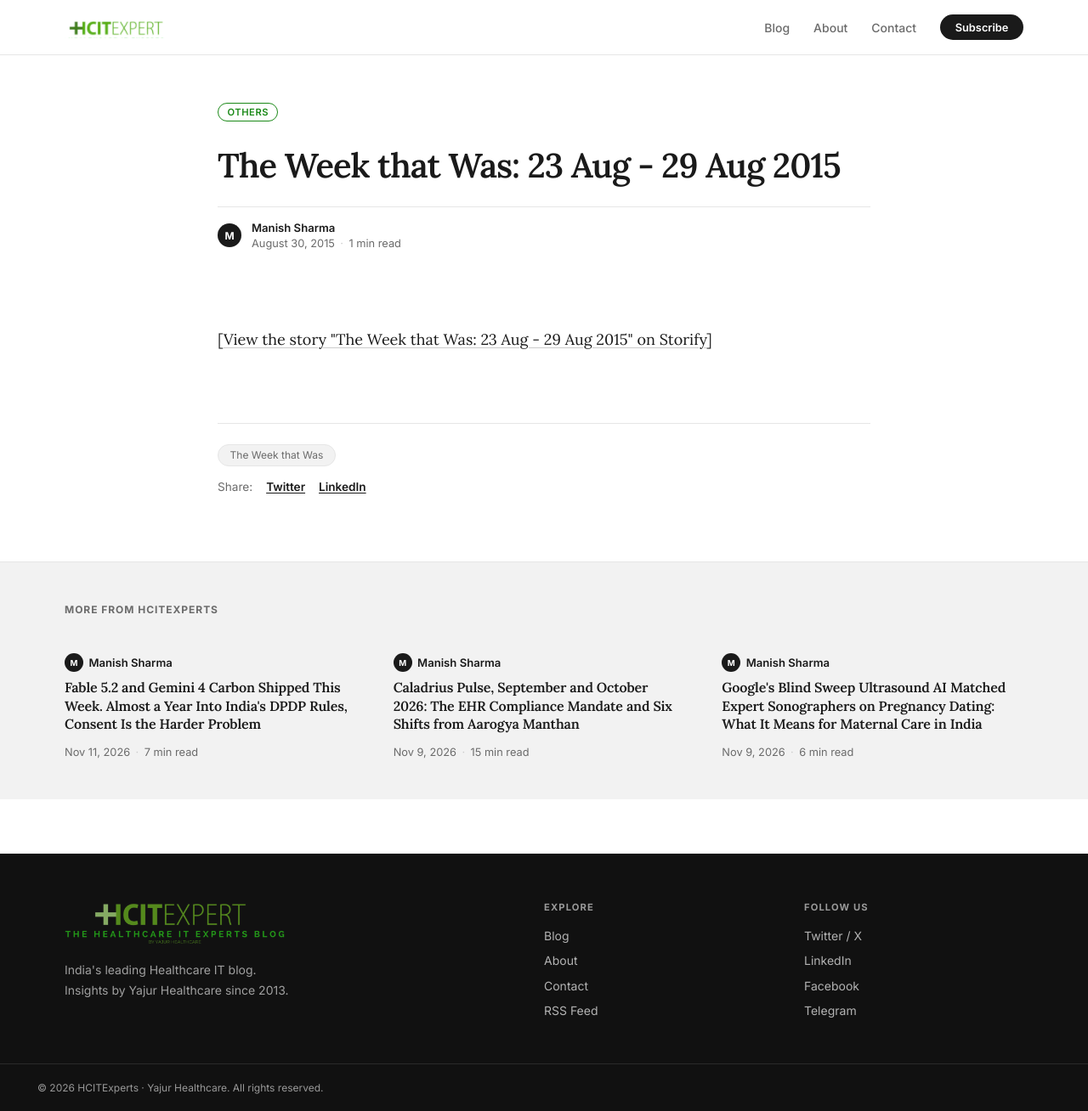
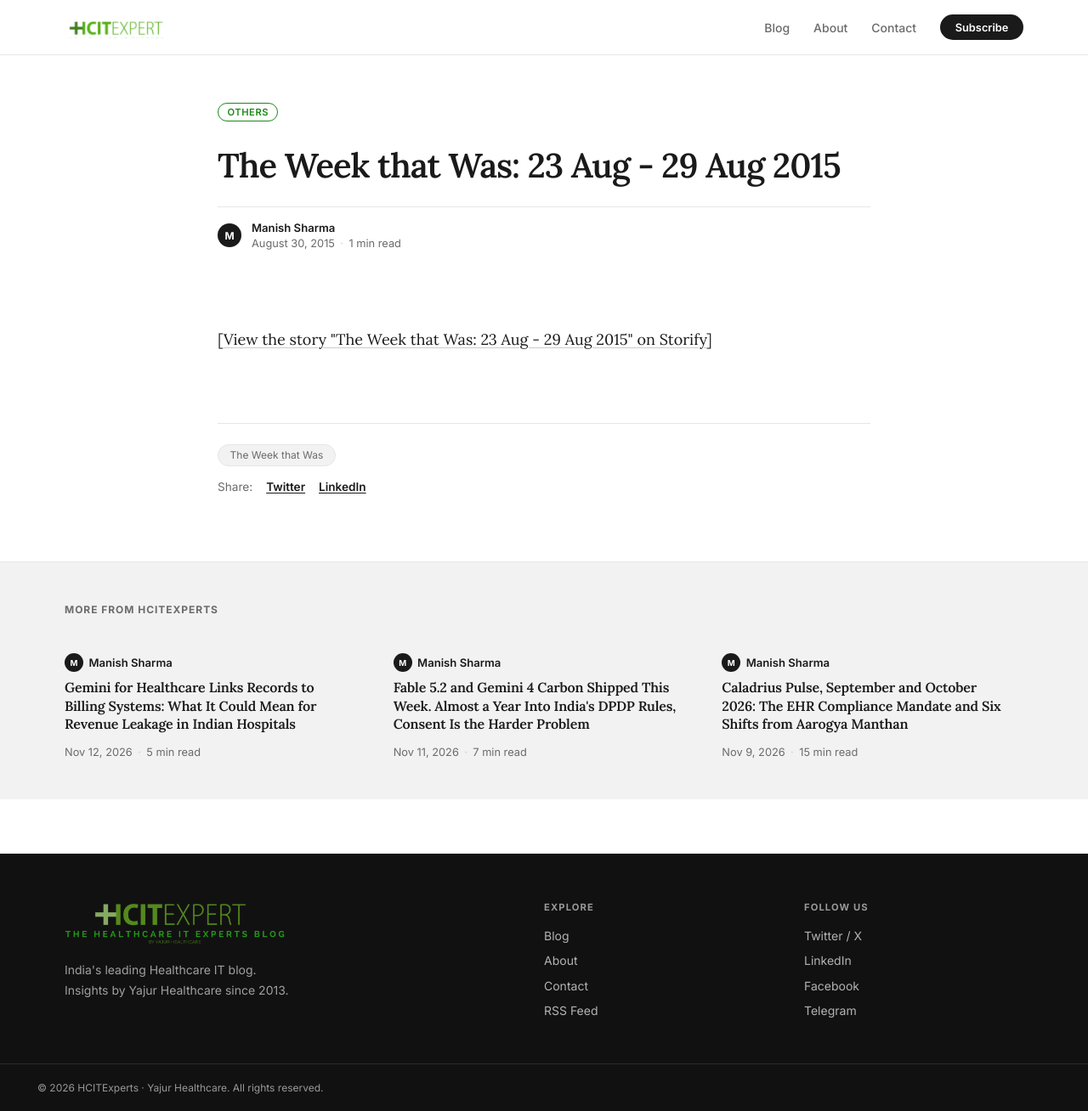
Before and after one commit to msharmas-yajur/hcitexpert-com, a Jekyll site: the page built from _posts/2015-08-30-the-week-that-was-23-aug-29-aug-2015.md, in a window 1280 px wide and 1308 px high. Shown: the whole window at 85% size. Built offline with Jekyll 4.4.1, drawn with Linux system fonts in a browser that asks for light colours; part of the change alters nothing that is shown.

Commit message:
post: Clinical Frontier 2026-11-12 - hospital-revenue-leakage
Co-Authored-By: Claude Sonnet 5.5 <noreply@anthropic.com>
Claude-Session: https://claude.ai/code/session_013kodvpn1aXpbMMUpAaKEq4

```diff
--- a/_data/clinical_frontier_covered.yml
+++ b/_data/clinical_frontier_covered.yml
@@ -316,4 +316,15 @@ covered:
       - https://www.meity.gov.in/static/uploads/2025/11/53450e6e5dc0bfa85ebd78686cadad39.pdf
       - https://www.pib.gov.in/PressReleasePage.aspx?PRID=2190014
 
+  - date: 2026-11-12
+    slug: 2026-11-12-gemini-for-healthcare-ehr-billing-revenue-leakage-pmjay-india
+    angle: hospital-revenue-leakage
+    models: ["Gemini for healthcare (Google Cloud)", "Claude Fable 5.2 (Anthropic)"]
+    sources:
+      - https://blog.google/innovation-and-ai/infrastructure-and-cloud/google-cloud/gemini-for-healthcare/
+      - https://blog.google/innovation-and-ai/technology/health/evaluating-health-ai-at-scale/
+      - https://www.anthropic.com/claude-fable-and-mythos-5-2
+      - https://www.pib.gov.in/PressReleasePage.aspx?PRID=2243769
+      - https://www.pib.gov.in/PressReleasePage.aspx?PRID=2286071
+
 held: []
--- /dev/null
+++ b/_posts/2026-11-12-gemini-for-healthcare-ehr-billing-revenue-leakage-pmjay-india.md
@@ -0,0 +1,103 @@
+---
+title: "Gemini for Healthcare Links Records to Billing Systems: What It Could Mean for Revenue Leakage in Indian Hospitals"
+date: 2026-11-12 00:43:17 +0530
+author: Manish Sharma
+description: "The Clinical Frontier, Issue 033. Google Cloud launched Gemini for healthcare in preview, an AI solution that connects electronic health records, billing platforms and clinical guidelines to run multi-step workflows with human oversight. What that design suggests for hospital revenue leakage under AB PM-JAY, and what India's claim rules already demand."
+keywords: "Gemini for healthcare, hospital revenue leakage India, AI medical billing India, PM-JAY claims documentation, AB PM-JAY claim settlement turnaround, NHCX hospital receivables, Claude Fable 5.2, health AI evaluation framework, Google Cloud healthcare AI"
+image: /assets/images/logo.png
+reading_time: "6 min read"
+categories:
+  - Healthcare Technology
+  - AI/ML/DL
+tags:
+  - Google Cloud
+  - Gemini
+  - Revenue Cycle
+  - Revenue Leakage
+  - PM-JAY
+  - NHCX
+  - Claude
+  - Health AI Evaluation
+  - India Healthcare
+mentions:
+  - name: "Google Cloud launches Gemini for healthcare"
+    description: "Google post of 10 November 2026 announcing Gemini for healthcare, initially in preview. It connects EHRs, billing platforms, clinical guidelines and Medicare datasets, and runs multi-step workflows such as medical records synthesis and prior authorization review within guardrails and with human oversight. Launch partners include HCA Healthcare, Highmark Health and Northwell Health."
+    url: "https://blog.google/innovation-and-ai/infrastructure-and-cloud/google-cloud/gemini-for-healthcare/"
+  - name: "Google: our framework for building safer and more helpful AI for health"
+    description: "Google post of 4 November 2026 describing an end-to-end approach to evaluating health AI on accuracy, safety and usefulness, combining closed-question benchmarks, autoraters and expert human review."
+    url: "https://blog.google/innovation-and-ai/technology/health/evaluating-health-ai-at-scale/"
+  - name: "Anthropic: Claude Fable 5.2 and Claude Mythos 5.2"
+    description: "Anthropic announcement of 9 November 2026. Fable 5.2 is available on all platforms including AWS, Google Cloud and Microsoft Azure, at $8 per million input tokens and $40 per million output tokens, with output up to 30% faster than Fable 5.1."
+    url: "https://www.anthropic.com/claude-fable-and-mythos-5-2"
+  - name: "PIB: Update on AB-PMJAY empanelled hospitals (23 March 2026)"
+    description: "Ministry of Health and Family Welfare release on empanelment (36,229 hospitals as on 28 February 2026), admissions authorised, and claim turnaround times of 15 days (intra-state) and 30 days (portability)."
+    url: "https://www.pib.gov.in/PressReleasePage.aspx?PRID=2243769"
+  - name: "PIB: NHA National Review Meeting on AB PM-JAY and ABDM (18 July 2026)"
+    description: "Ministry of Health and Family Welfare release on the two-day review, including discussion of how the National Health Claims Exchange (NHCX) can facilitate settlement of approved AB PM-JAY claims and faster working capital for empanelled hospitals."
+    url: "https://www.pib.gov.in/PressReleasePage.aspx?PRID=2286071"
+faq:
+  - q: "What is Gemini for healthcare?"
+    a: "An AI solution announced by Google Cloud on 10 November 2026, initially in preview. It connects with third-party systems through specialised skills and data connectors, draws on electronic health records, billing platforms, clinical guidelines and Medicare datasets, and carries out multi-step workflows such as medical records synthesis and prior authorization review, within defined guardrails and with human oversight."
+  - q: "Is Gemini for healthcare available in India?"
+    a: "Google's announcement does not state availability by country or region, and its named launch partners are HCA Healthcare, Highmark Health and Northwell Health. It also does not mention ABDM or FHIR. Indian hospitals should treat it as a signal of where the market is heading, not as an available product."
+  - q: "How quickly must AB PM-JAY claims be settled?"
+    a: "According to a Ministry of Health and Family Welfare release of 23 March 2026, the permissible turnaround time is within 15 days of claim submission for intra-state hospitals and within 30 days for portability claims, where the hospital is outside the beneficiary's state. Claims are settled by State Health Agencies under claim adjudication guidelines issued by the National Health Authority."
+---
+
+> **The Clinical Frontier** · 12 November 2026 · Issue 033
+> Google's new healthcare agent is wired to the billing system as well as the chart. That is the right place to look for money a hospital earns but never collects.
+
+**In this issue**
+
+- Google Cloud [launched Gemini for healthcare](https://blog.google/innovation-and-ai/infrastructure-and-cloud/google-cloud/gemini-for-healthcare/) in preview, connecting EHRs, billing platforms and clinical guidelines.
+- Revenue leakage in a hospital often starts in documentation, which is exactly where a record-to-billing agent works. For India, [PM-JAY claim rules](https://www.pib.gov.in/PressReleasePage.aspx?PRID=2243769) already tie payment to clinical papers.
+- Also: Google's [health AI evaluation framework](https://blog.google/innovation-and-ai/technology/health/evaluating-health-ai-at-scale/) and [Claude Fable 5.2](https://www.anthropic.com/claude-fable-and-mythos-5-2).
+
+## What shipped
+
+On 10 November 2026, Google Cloud announced **Gemini for healthcare**, "initially available in preview".
+
+- **What it is:** a solution that connects clinical, operational and administrative systems, using specialised skills and data connectors that plug into existing third-party systems.
+- **What it reads:** electronic health records, billing platforms, clinical guidelines and Medicare datasets.
+- **What it does:** reasons over that context to carry out multi-step workflows. Google's two examples are medical records synthesis and prior authorization review.
+- **How it is controlled:** workflows run "within defined guardrails and with appropriate human oversight".
+- **Who is in:** launch partners include HCA Healthcare, Highmark Health and Northwell Health.
+
+Google frames the problem as administrative load: it says clinicians lose nearly 28 hours each week to paperwork and administrative tasks, citing a 2024 Google Cloud and Harris Poll study. The post names no model version, gives no benchmarks, and does not say where the product is available.
+
+## Why the billing connector matters
+
+Most health AI in the last two years has lived on the clinical side of the hospital: notes, summaries, imaging. The interesting design choice here is that billing platforms sit in the same context as the record and the guidelines.
+
+This is our reading, not Google's claim. In many hospitals, revenue goes missing quietly: a procedure is performed but the supporting note is thin, an investigation is done but not captured, a claim goes out with a gap. Those are mismatches between what the chart says and what the bill says. An agent that can see both, and that must still hand decisions to a human, is a natural fit for catching them before submission rather than after rejection.
+
+## For India: the claim is only as good as the chart
+
+The Ministry of Health and Family Welfare has described how AB PM-JAY claims work, and it reads like a documentation specification.
+
+- **Claims are checked against clinical papers.** Claims submitted by empanelled hospitals are scrutinised "based on the clinical documents, investigation reports and other supporting records, in accordance with the prescribed standard treatment guidelines" ([PIB, 23 March 2026](https://www.pib.gov.in/PressReleasePage.aspx?PRID=2243769)).
+- **Time is bounded.** The permissible turnaround is within 15 days of submission for intra-state hospitals and within 30 days for portability claims. Claims are settled by State Health Agencies under National Health Authority adjudication guidelines.
+- **The network is large.** Empanelled hospitals rose to 36,229 as on 28 February 2026 (19,483 public, 16,746 private), with 11.69 crore hospital admissions authorised, 6.74 crore of them in private hospitals.
+- **Receivables are on the agenda.** At the NHA national review meeting of 17 and 18 July 2026, participants discussed how the National Health Claims Exchange (NHCX) can facilitate settlement of approved claims, so empanelled hospitals get faster access to working capital without waiting for reimbursement by State Health Agencies ([PIB, 18 July 2026](https://www.pib.gov.in/PressReleasePage.aspx?PRID=2286071)).
+
+Put together, the practical lesson for a hospital finance and IT team: the quality of the chart sets the quality of the claim. A record-to-billing assistant would be useful in India if it flags missing clinical evidence before a claim is filed. It is the same discipline, applied earlier.
+
+The NHA review meeting release records the Union Health Secretary stressing "data privacy, cybersecurity and responsible use of health data". Any tool that reads the record and the bill together is a concentrated store of sensitive data, so keep the human reviewer, the audit trail and access controls in the design from day one.
+
+## Two honest caveats
+
+- **Availability.** Google's post does not mention India, ABDM or FHIR, and gives no regional availability. Its data sources include Medicare datasets, which are US. Do not plan a rollout around it. Plan around the pattern.
+- **Preview.** A preview with three named health systems tells you the direction of travel, not production results.
+
+## Also on the frontier
+
+- **Google, 4 November.** Google published a [framework for evaluating health AI](https://blog.google/innovation-and-ai/technology/health/evaluating-health-ai-at-scale/) across three areas, accuracy, safety and usefulness, combining closed-question benchmarks, autoraters and expert human review, covering both common and high-risk scenarios. The post gives no numerical results. It is a useful template for a hospital's own acceptance tests of any billing or documentation agent.
+- **Anthropic, 9 November.** [Claude Fable 5.2](https://www.anthropic.com/claude-fable-and-mythos-5-2) is available on all platforms including AWS, Google Cloud and Microsoft Azure (API model ID `claude-fable-5-2`), priced at $8 per million input tokens and $40 per million output tokens. Anthropic says output is up to 30% faster than Fable 5.1 and describes it as able to act as an Advisor or Orchestrator. Anthropic's own guidance is to start with Claude Opus 5.5 for most tasks. For hospital operations teams building agents, the news is price and speed, not a healthcare feature.
+
+## The takeaway
+
+The useful idea in Gemini for healthcare is not the brand, it is the plumbing: one agent that sees the chart, the guidelines and the bill, with a human in the loop. Indian hospitals cannot buy it today, as far as Google's post says, but they can copy the pattern. Start by measuring where PM-JAY claims fail on documentation, then test any assistant the way Google says it tests its own: accuracy, safety and usefulness, with experts in the loop.
+
+---
+
+*The Clinical Frontier is a daily briefing from [HCITExperts](https://hcitexpert.com/) for India's health-IT community. Primary source: [Google Cloud launches Gemini for healthcare](https://blog.google/innovation-and-ai/infrastructure-and-cloud/google-cloud/gemini-for-healthcare/) (Google, 10 November 2026). More tomorrow.*
```
